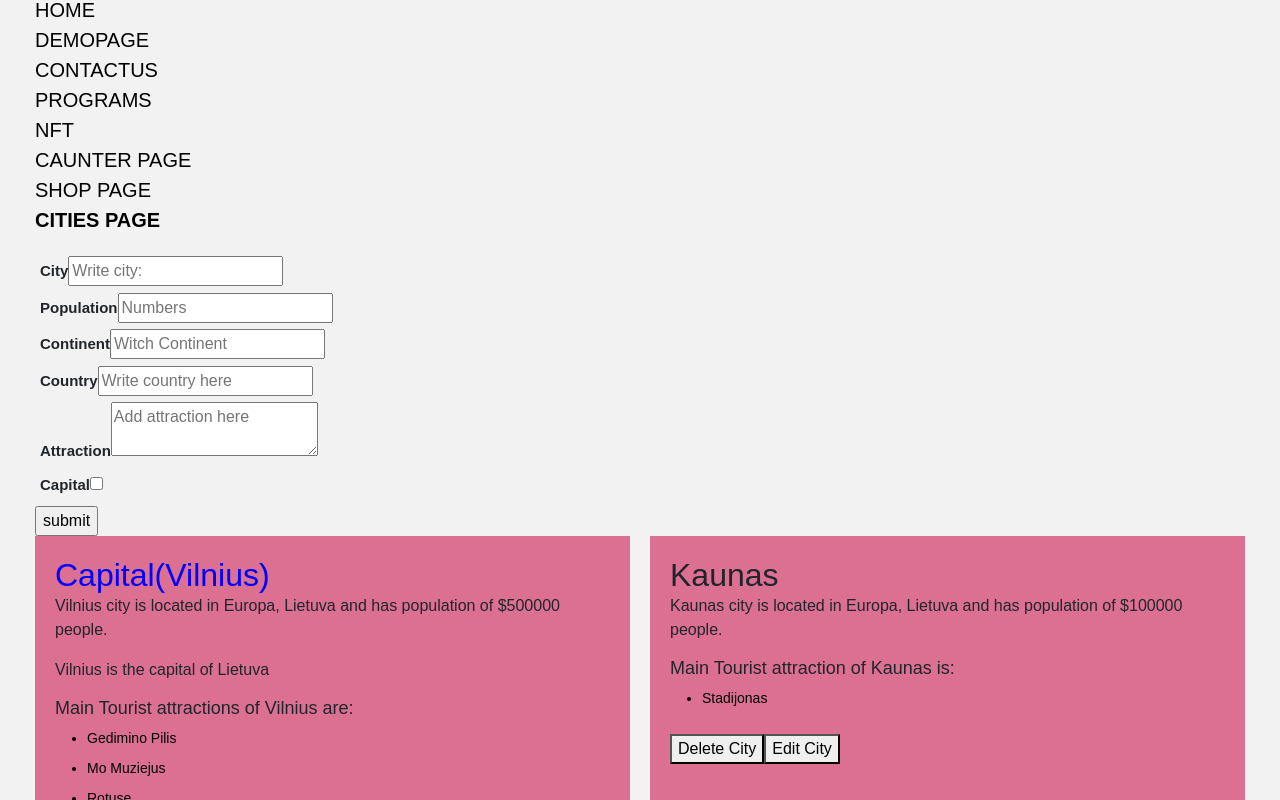
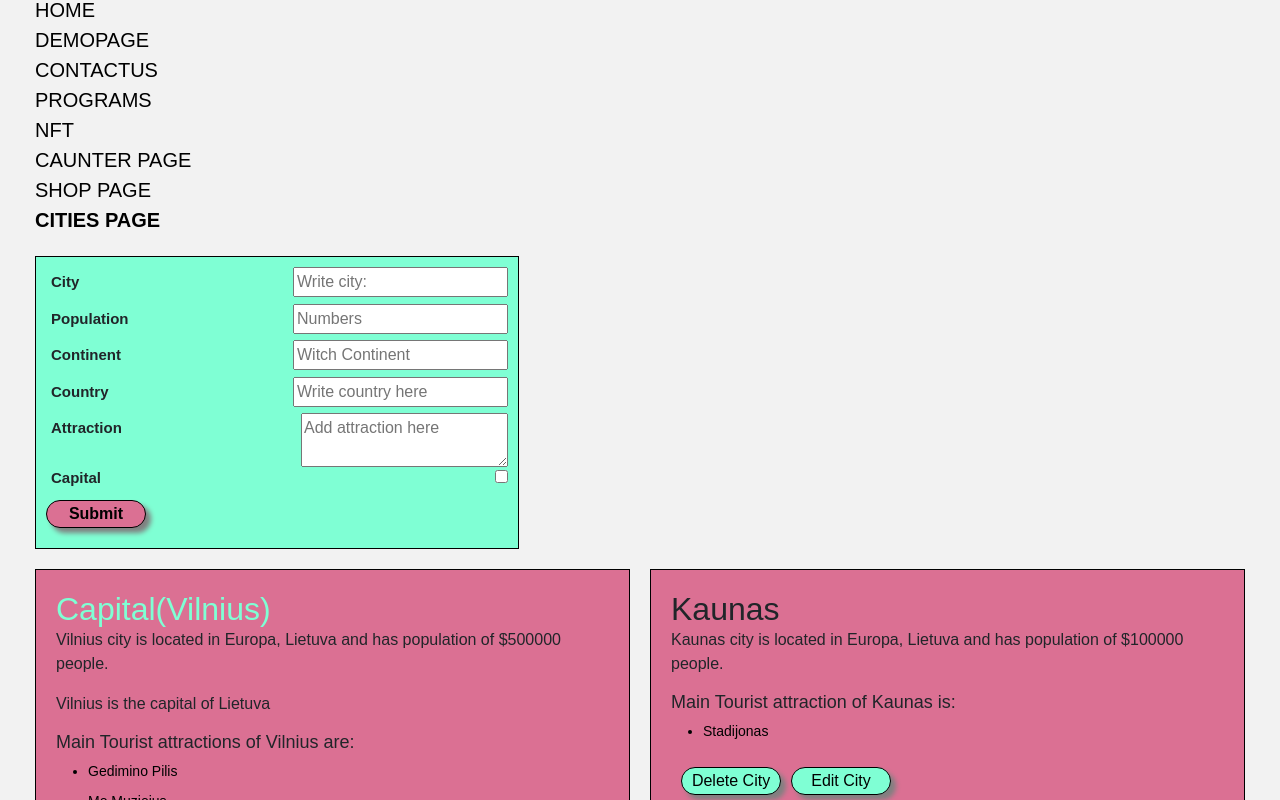
Before and after one commit to lauramatiukievic/first-react-app, a React (Create React App) app: page /cities in a window 1280 px wide. Shown: the top 800 px of the page. Built offline with nearby package versions, Linux system fonts and the light colour scheme.

Commit message:
add style to cities page

```diff
--- a/src/Components/CitieItem/CitieItem.css
+++ b/src/Components/CitieItem/CitieItem.css
@@ -1,10 +1,11 @@
 .capital {
-  color: blue;
+  color: aquamarine;
 }
 
 .cities {
   background-color: palevioletred;
   padding: 20px;
+  border: 1px solid black;
 }
 
 .attraction {
@@ -24,3 +25,21 @@
 .largeCityItem {
   width: 100%;
 }
+
+.delete-city,
+.edit-city {
+  border: 1px solid black;
+  box-shadow: 5px 5px 5px grey;
+  background-color: aquamarine;
+  text-transform: capitalize;
+  font-weight: 500;
+  border-radius: 20px;
+  width: 100px;
+  margin-left: 10px;
+}
+
+.delete-city:active,
+.edit-city:active {
+  box-shadow: none;
+  transform: translateY(4px);
+}
--- a/src/Components/CitieItem/CitieItem.js
+++ b/src/Components/CitieItem/CitieItem.js
@@ -47,8 +47,12 @@ function CitiesItem(props) {
       <p>{getAboutCapital()}</p>
       <h3 className="attractionsTitle"> {getPlaces()}</h3>
       <ul className="popularPlace">{touristPlace()}</ul>
-      <button onClick={() => props.onDeleteCity(props.index)}> Delete City</button>
-      <button onClick={() => props.onEditCity(props.index)}> Edit City</button>
+      <button className="delete-city" onClick={() => props.onDeleteCity(props.index)}>
+        Delete City
+      </button>
+      <button className="edit-city" onClick={() => props.onEditCity(props.index)}>
+        Edit City
+      </button>
     </div>
   );
 }
--- a/src/Pages/CitiesPage/cities.css
+++ b/src/Pages/CitiesPage/cities.css
@@ -3,3 +3,39 @@
   flex-wrap: wrap;
   gap: 20px;
 }
+
+.city-form {
+  border: 1px solid black;
+  padding: 10px;
+  width: 40%;
+  display: flex;
+  flex-wrap: nowrap;
+  flex-direction: column;
+  background-color: aquamarine;
+  margin-bottom: 20px;
+}
+
+.form-input {
+  display: flex;
+  flex-wrap: wrap;
+  justify-content: space-between;
+  align-items: baseline;
+}
+
+.submit-data,
+.save-data {
+  border: 1px solid black;
+  box-shadow: 5px 5px 5px grey;
+  background-color: palevioletred;
+  text-transform: capitalize;
+  font-weight: 600;
+  border-radius: 20px;
+  width: 100px;
+  margin-bottom: 10px;
+}
+
+.submit-data:active,
+.save-data:active {
+  box-shadow: none;
+  transform: translateY(4px);
+}
--- a/src/Pages/CitiesPage/cities.js
+++ b/src/Pages/CitiesPage/cities.js
@@ -206,35 +206,50 @@ function CitiesPage() {
 
   return (
     <Container>
-      <form onSubmit={cityItemAdd}>
-        <div>
-          <label htmlFor="city-name">City</label>
-          <input type="text" value={name} id="city-name" placeholder="Write city:" onChange={cityNameChange} />
+      <form className="city-form" onSubmit={cityItemAdd}>
+        <div className="form-input">
+          <label className="input-title" htmlFor="city-name">
+            City
+          </label>
+          <input className="input-select-data" type="text" value={name} id="city-name" placeholder="Write city:" onChange={cityNameChange} />
         </div>
-        <div>
-          <label htmlFor="city-population">Population</label>
-          <input type="number" value={population} id="city-population" placeholder="Numbers" onChange={poplationChange} />
+        <div className="form-input">
+          <label className="input-title" htmlFor="city-population">
+            Population
+          </label>
+          <input className="input-select-data" step="1000" type="number" value={population} id="city-population" placeholder="Numbers" onChange={poplationChange} />
         </div>
-        <div>
-          <label htmlFor="city-continent">Continent</label>
-          <input type="text" value={continent} id="city-continent" placeholder="Witch Continent" onChange={continentChange} />
+        <div className="form-input">
+          <label className="input-title" htmlFor="city-continent">
+            Continent
+          </label>
+          <input className="input-select-data" type="text" value={continent} id="city-continent" placeholder="Witch Continent" onChange={continentChange} />
         </div>
-        <div>
-          <label htmlFor="city-country">Country</label>
-          <input type="text" value={country} id="city-country" placeholder="Write country here" onChange={countryChange} />
+        <div className="form-input">
+          <label className="input-title" htmlFor="city-country">
+            Country
+          </label>
+          <input className="input-select-data" type="text" value={country} id="city-country" placeholder="Write country here" onChange={countryChange} />
         </div>
-        <div>
-          <label htmlFor="city-attraction">Attraction</label>
-          <textarea type="text" value={attractions} id="city-attraction" placeholder="Add attraction here" onChange={attractionChange} />
+        <div className="form-input">
+          <label className="input-title" htmlFor="city-attraction">
+            Attraction
+          </label>
+          <textarea className="input-select-data" type="text" value={attractions} id="city-attraction" placeholder="Add attraction here" onChange={attractionChange} />
         </div>
-        <div>
-          <label htmlFor="capital">Capital</label>
-          <input type="checkbox" name="isCapital" value={isCapital} id="capital" onChange={isCapitalChange} checked={isCapital} />
+        <div className="form-input">
+          <label className="input-title" htmlFor="capital">
+            Capital
+          </label>
+          <input className="input-select-data" type="checkbox" name="isCapital" value={isCapital} id="capital" onChange={isCapitalChange} checked={isCapital} />
         </div>
-        <input type="submit" value="submit" />
+        <input className="submit-data" type="submit" value="submit" />
 
-        {/* jei paspaustas edit mygtukas atvaizduojam */}
-        {showSaveButton && <button onClick={() => editCityHandler(currentCityIndex)}>Save</button>}
+        {showSaveButton && (
+          <button className="save-data" onClick={() => editCityHandler(currentCityIndex)}>
+            Save
+          </button>
+        )}
       </form>
       <div className="cities-content">{cityItems} </div>
     </Container>
```
